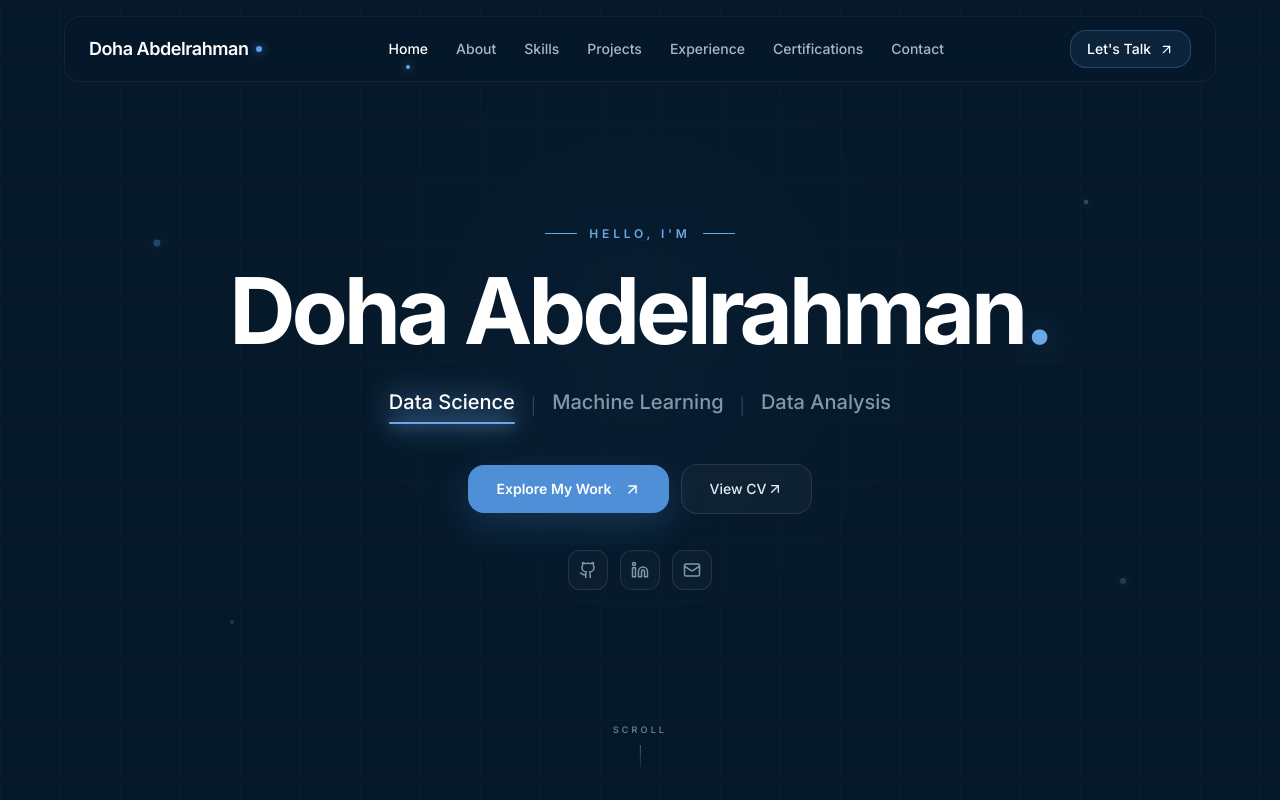
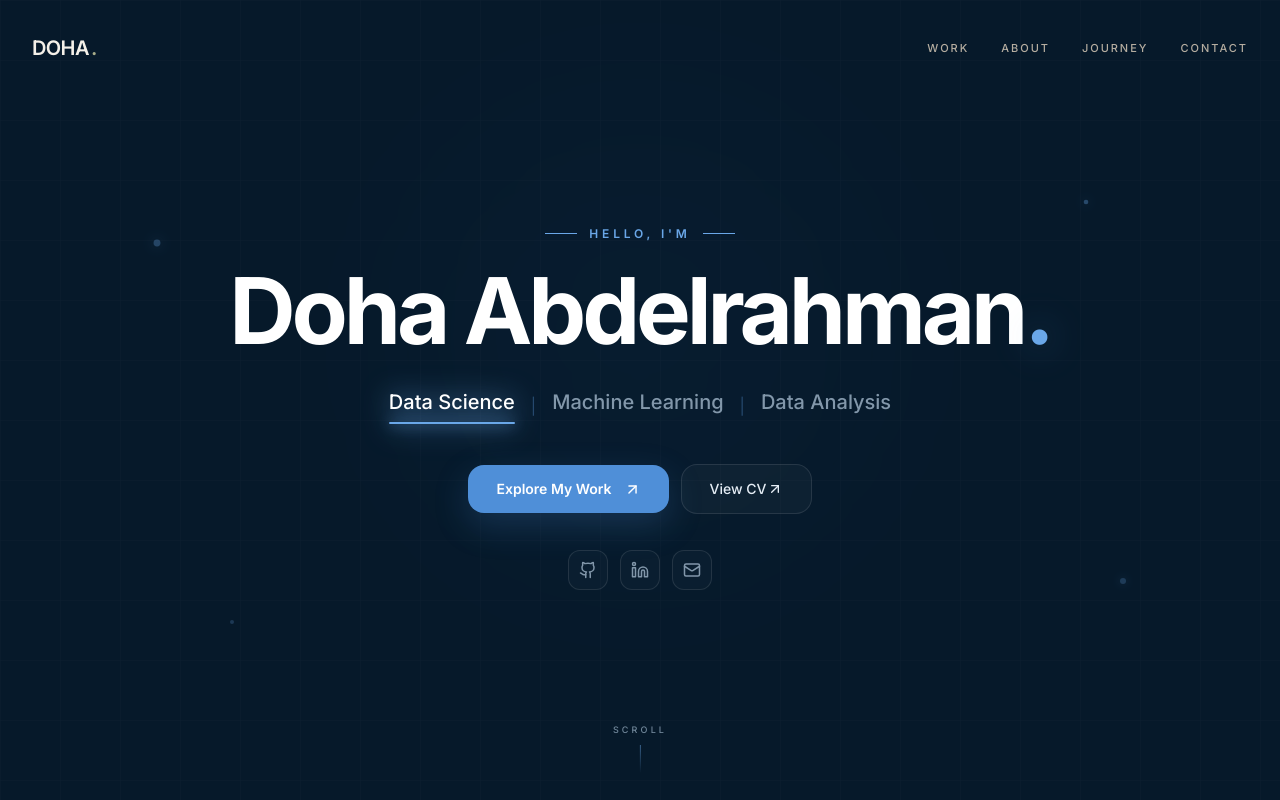
Before and after one commit to DohaAbdelrahman/Doha, a Next.js app: page / in a window 1280 px wide. Shown: the top 800 px of the page. Built offline with nearby package versions, Linux system fonts and the light colour scheme.

Commit message:
update nivigation

```diff
--- a/src/components/portfolio/Navigation.tsx
+++ b/src/components/portfolio/Navigation.tsx
@@ -2,8 +2,14 @@
 
 import { useState, useEffect } from "react";
 import { motion, AnimatePresence } from "framer-motion";
-import { Menu, X, ArrowUpRight } from "lucide-react";
-import { navLinks, profile } from "@/data/portfolio";
+import { Menu, X } from "lucide-react";
+
+const navigation = [
+  { label: "WORK", href: "#projects", section: "projects" },
+  { label: "ABOUT", href: "#about", section: "about" },
+  { label: "JOURNEY", href: "#experience", section: "experience" },
+  { label: "CONTACT", href: "#contact", section: "contact" },
+];
 
 export default function Navigation() {
   const [scrolled, setScrolled] = useState(false);
@@ -12,19 +18,17 @@ export default function Navigation() {
 
   useEffect(() => {
     const handleScroll = () => {
-      setScrolled(window.scrollY > 30);
-
-      const sections = navLinks.map((link) => link.href.replace("#", ""));
+      setScrolled(window.scrollY > 40);
 
       let currentSection = "home";
 
-      sections.forEach((section) => {
+      navigation.forEach(({ section }) => {
         const element = document.getElementById(section);
 
         if (element) {
           const rect = element.getBoundingClientRect();
 
-          if (rect.top <= 140) {
+          if (rect.top <= 160) {
             currentSection = section;
           }
         }
@@ -35,7 +39,9 @@ export default function Navigation() {
 
     handleScroll();
 
-    window.addEventListener("scroll", handleScroll, { passive: true });
+    window.addEventListener("scroll", handleScroll, {
+      passive: true,
+    });
 
     return () => {
       window.removeEventListener("scroll", handleScroll);
@@ -51,96 +57,111 @@ export default function Navigation() {
     });
   };
 
+  const handleLogoClick = () => {
+    setMobileOpen(false);
+
+    window.scrollTo({
+      top: 0,
+      behavior: "smooth",
+    });
+  };
+
   return (
     <motion.header
-      initial={{ y: -30, opacity: 0 }}
+      initial={{ y: -20, opacity: 0 }}
       animate={{ y: 0, opacity: 1 }}
-      transition={{ duration: 0.6, ease: "easeOut" }}
-      className="fixed top-0 left-0 right-0 z-50 px-3 sm:px-4 pt-3 sm:pt-4"
+      transition={{
+        duration: 0.6,
+        ease: "easeOut",
+      }}
+      className="fixed left-0 right-0 top-0 z-50 px-5 pt-5 sm:px-8"
     >
       <nav
         className={`
           mx-auto
-          max-w-6xl
-          rounded-2xl
-          border
+          flex
+          h-14
+          max-w-7xl
+          items-center
+          justify-between
           transition-all
-          duration-300
+          duration-500
           ${
             scrolled
               ? `
-              border-white/10
-              bg-[#06192A]/95
-              backdrop-blur-xl
-              shadow-[0_10px_40px_rgba(0,0,0,0.25)]
+                border-b
+                border-[#D6CEC1]/10
+                bg-[#3A2A23]/90
+                backdrop-blur-md
               `
               : `
-              border-white/5
-              bg-[#06192A]/55
-              backdrop-blur-md
+                bg-transparent
               `
           }
         `}
       >
-        <div className="flex h-16 items-center justify-between px-4 sm:px-6">
+        {/* Logo */}
 
-          {/* Logo / Name */}
         <button
           type="button"
-            onClick={() => handleNavClick("#home")}
+          onClick={handleLogoClick}
           className="
             group
             flex
-              items-center
-              gap-2
+            items-baseline
+            gap-0.5
             text-left
           "
+          aria-label="Go to home"
         >
           <span
             className="
-                text-base
-                sm:text-lg
+              text-lg
               font-semibold
-                tracking-tight
-                text-white
+              tracking-[-0.03em]
+              text-[#F4F0E8]
               transition-colors
               duration-300
-                group-hover:text-[#6AA7E8]
+              group-hover:text-[#B5ADA0]
+              sm:text-xl
             "
           >
-              {profile.name}
+            DOHA
           </span>
 
           <span
             className="
-                h-1.5
-                w-1.5
-                rounded-full
-                bg-[#5B9FE3]
-                shadow-[0_0_10px_rgba(91,159,227,0.8)]
+              text-xl
+              font-semibold
+              leading-none
+              text-[#A8AD8A]
+              transition-transform
+              duration-300
+              group-hover:translate-y-[-1px]
             "
-            />
+          >
+            .
+          </span>
         </button>
 
         {/* Desktop Navigation */}
-          <div className="hidden md:flex items-center gap-1">
-            {navLinks.map((link) => {
-              const section = link.href.replace("#", "");
-              const isActive = activeSection === section;
+
+        <div className="hidden items-center gap-8 md:flex">
+          {navigation.map((item) => {
+            const isActive = activeSection === item.section;
 
             return (
               <button
-                  key={link.href}
+                key={item.href}
                 type="button"
-                  onClick={() => handleNavClick(link.href)}
+                onClick={() => handleNavClick(item.href)}
                 className="
+                  group
                   relative
-                    px-3
                   py-2
-                    text-sm
+                  text-[11px]
                   font-medium
-                    transition-colors
-                    duration-300
+                  tracking-[0.18em]
                 "
               >
                 <span
@@ -149,161 +170,136 @@ export default function Navigation() {
                     duration-300
                     ${
                       isActive
-                          ? "text-white"
-                          : "text-[#A8B8C8] hover:text-white"
+                        ? "text-[#F4F0E8]"
+                        : "text-[#B5ADA0] hover:text-[#F4F0E8]"
                     }
                   `}
                 >
-                    {link.label}
+                  {item.label}
                 </span>
 
-                  {/* Active indicator */}
-                  {isActive && (
-                    <motion.span
-                      layoutId="activeNav"
-                      className="
+                <span
+                  className={`
                     absolute
-                        left-1/2
-                        -bottom-0.5
-                        h-1
-                        w-1
-                        -translate-x-1/2
-                        rounded-full
-                        bg-[#6AA7E8]
-                        shadow-[0_0_10px_rgba(106,167,232,0.9)]
-                      "
-                      transition={{
-                        type: "spring",
-                        stiffness: 400,
-                        damping: 30,
-                      }}
+                    bottom-0
+                    left-0
+                    h-px
+                    bg-[#A8AD8A]
+                    transition-all
+                    duration-300
+                    ${
+                      isActive
+                        ? "w-full"
+                        : "w-0 group-hover:w-full"
+                    }
+                  `}
                 />
-                  )}
               </button>
             );
           })}
         </div>
 
-          {/* Contact Button */}
+        {/* Mobile Menu Button */}
+
         <button
           type="button"
-            onClick={() => handleNavClick("#contact")}
+          onClick={() => setMobileOpen((prev) => !prev)}
           className="
-              hidden
-              md:inline-flex
-              items-center
-              gap-2
-              rounded-xl
-              border
-              border-[#5B9FE3]/30
-              bg-[#4F8FD8]/10
-              px-4
-              py-2
-              text-sm
-              font-medium
-              text-white
-              transition-all
-              duration-300
-              hover:border-[#6AA7E8]/60
-              hover:bg-[#4F8FD8]/20
-              hover:-translate-y-0.5
-            "
-          >
-            Let's Talk
-
-            <ArrowUpRight size={15} />
-          </button>
-
-          {/* Mobile Menu Button */}
-          <button
-            type="button"
-            onClick={() => setMobileOpen(!mobileOpen)}
-            className="
-              md:hidden
             flex
             h-10
             w-10
             items-center
             justify-center
-              rounded-xl
-              border
-              border-white/10
-              bg-white/[0.04]
-              text-white
-              transition-all
-              duration-300
-              hover:bg-white/[0.08]
+            text-[#F4F0E8]
+            md:hidden
           "
-            aria-label="Toggle menu"
+          aria-label="Toggle navigation menu"
           aria-expanded={mobileOpen}
         >
           {mobileOpen ? (
-              <X size={20} />
+            <X size={21} strokeWidth={1.5} />
           ) : (
-              <Menu size={20} />
+            <Menu size={21} strokeWidth={1.5} />
           )}
         </button>
-        </div>
+      </nav>
 
       {/* Mobile Menu */}
+
       <AnimatePresence>
         {mobileOpen && (
           <motion.div
             initial={{
               opacity: 0,
-                height: 0,
+              y: -10,
             }}
             animate={{
               opacity: 1,
-                height: "auto",
+              y: 0,
             }}
             exit={{
               opacity: 0,
-                height: 0,
+              y: -10,
             }}
             transition={{
               duration: 0.25,
             }}
             className="
-                overflow-hidden
+              mx-auto
+              mt-2
+              max-w-7xl
               border-t
-                border-white/10
-                bg-[#06192A]/95
+              border-[#D6CEC1]/10
+              bg-[#3A2A23]/95
+              backdrop-blur-md
               md:hidden
             "
           >
-              <div className="px-4 py-4">
-                <div className="space-y-1">
-                  {navLinks.map((link) => {
-                    const section = link.href.replace("#", "");
-                    const isActive = activeSection === section;
+            <div className="px-2 py-4">
+              {navigation.map((item, index) => {
+                const isActive = activeSection === item.section;
 
                 return (
-                      <button
-                        key={link.href}
+                  <motion.button
+                    key={item.href}
                     type="button"
-                        onClick={() => handleNavClick(link.href)}
-                        className={`
+                    onClick={() => handleNavClick(item.href)}
+                    initial={{
+                      opacity: 0,
+                      x: -10,
+                    }}
+                    animate={{
+                      opacity: 1,
+                      x: 0,
+                    }}
+                    transition={{
+                      delay: index * 0.05,
+                    }}
+                    className="
                       flex
                       w-full
                       items-center
                       justify-between
-                          rounded-xl
-                          px-4
-                          py-3
+                      px-3
+                      py-3.5
                       text-left
-                          text-sm
-                          font-medium
-                          transition-all
+                    "
+                  >
+                    <span
+                      className={`
+                        text-xs
+                        tracking-[0.18em]
+                        transition-colors
                         duration-300
                         ${
                           isActive
-                              ? "bg-[#4F8FD8]/10 text-white"
-                              : "text-[#A8B8C8] hover:bg-white/[0.04] hover:text-white"
+                            ? "text-[#F4F0E8]"
+                            : "text-[#B5ADA0]"
                         }
                       `}
                     >
-                        <span>{link.label}</span>
+                      {item.label}
+                    </span>
 
                     {isActive && (
                       <span
@@ -311,49 +307,17 @@ export default function Navigation() {
                           h-1.5
                           w-1.5
                           rounded-full
-                              bg-[#6AA7E8]
-                              shadow-[0_0_10px_rgba(106,167,232,0.8)]
+                          bg-[#A8AD8A]
                         "
                       />
                     )}
-                      </button>
+                  </motion.button>
                 );
               })}
-                </div>
-
-                <button
-                  type="button"
-                  onClick={() => handleNavClick("#contact")}
-                  className="
-                    mt-3
-                    flex
-                    w-full
-                    items-center
-                    justify-center
-                    gap-2
-                    rounded-xl
-                    border
-                    border-[#5B9FE3]/30
-                    bg-[#4F8FD8]/10
-                    px-4
-                    py-3
-                    text-sm
-                    font-medium
-                    text-white
-                    transition-all
-                    duration-300
-                    hover:bg-[#4F8FD8]/20
-                  "
-                >
-                  Let's Talk
-
-                  <ArrowUpRight size={15} />
-                </button>
             </div>
           </motion.div>
         )}
       </AnimatePresence>
-      </nav>
     </motion.header>
   );
 }
```
Lines whose indentation alone changed are shown as unchanged.
